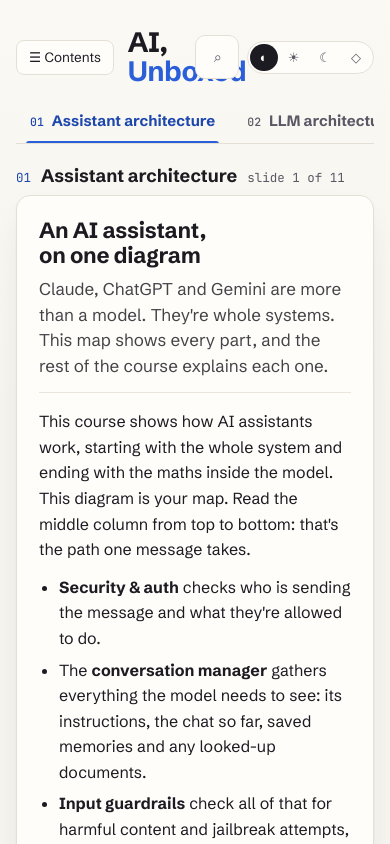
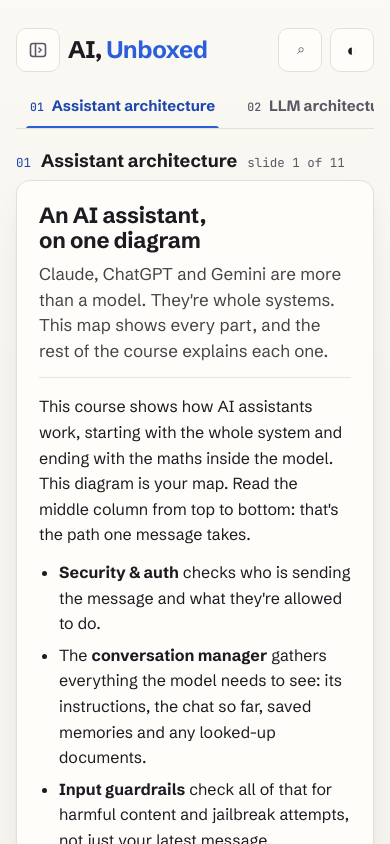
Before and after one commit to sgarg5858/ai-unboxed, an Angular app: page /#/assistant/1 in a window 390 px wide. Shown: the top 844 px of the page. Built offline with nearby package versions, Linux system fonts and the light colour scheme.

Commit message:
mobile navigation fixed

```diff
--- a/src/app/course/course-shell/course-shell.css
+++ b/src/app/course/course-shell/course-shell.css
@@ -104,6 +104,30 @@ h1 {
 h1 span {
   color: var(--accent);
 }
+/* Same look as the sidebar's panel toggle on wide screens. */
+.toc-btn {
+  display: grid;
+  place-items: center;
+  width: 40px;
+  height: 40px;
+  padding: 0;
+  border: 1px solid var(--line);
+  border-radius: 10px;
+  background: var(--surface);
+  color: var(--muted);
+  cursor: pointer;
+}
+.toc-btn:hover {
+  color: var(--ink);
+}
+.toc-btn:focus-visible {
+  outline: 2px solid var(--accent-ink);
+  outline-offset: 2px;
+}
+.toc-btn svg {
+  width: 20px;
+  height: 20px;
+}
 .sub {
   font-family: var(--f-mono);
   font-size: 12.5px;
@@ -114,6 +138,17 @@ h1 span {
 @media (max-width: 600px) {
   .sub {
     display: none;
+  }
+  header.top {
+    gap: 8px;
+  }
+  h1 {
+    font-size: 24px;
+    white-space: nowrap;
+  }
+  .toc-btn {
+    width: 44px;
+    height: 44px;
   }
 }
 .kbd {
--- a/src/app/course/course-shell/course-shell.html
+++ b/src/app/course/course-shell/course-shell.html
@@ -6,15 +6,26 @@
 }
 <div class="wrap" [class.nav-hidden]="!sidebar.open()">
   <header class="top">
-    <!-- Narrow screens: the sidebar isn't shown, so this opens the contents drawer. -->
+    <!-- Narrow screens: no sidebar, so the same panel icon opens the contents drawer. -->
     <button
       type="button"
-      class="btn toc-btn"
+      class="toc-btn"
       aria-haspopup="dialog"
-      title="Open contents"
+      aria-label="Open contents"
+      title="Contents"
       (click)="drawer.open()"
     >
-      <span aria-hidden="true">☰</span> Contents
+      <svg
+        viewBox="0 0 20 20"
+        fill="none"
+        stroke="currentColor"
+        stroke-width="1.6"
+        aria-hidden="true"
+      >
+        <rect x="2.5" y="3.5" width="15" height="13" rx="2.5" />
+        <path d="M7.5 3.5v13" />
+        <path d="M11 8l2.2 2-2.2 2" stroke-linecap="round" stroke-linejoin="round" />
+      </svg>
     </button>
     <h1>AI, <span>Unboxed</span></h1>
     <div class="tools">
--- a/src/app/shared/theme/theme-switch.css
+++ b/src/app/shared/theme/theme-switch.css
@@ -37,3 +37,29 @@
     padding: 5px 10px;
   }
 }
+.theme-cycle {
+  display: none;
+}
+/* Phones: one button showing the current theme; each tap moves to the next. */
+@media (max-width: 600px) {
+  .theme-switch {
+    display: none;
+  }
+  .theme-cycle {
+    display: grid;
+    place-items: center;
+    width: 44px;
+    height: 44px;
+    border: 1px solid var(--line);
+    border-radius: 10px;
+    background: var(--surface);
+    color: var(--ink);
+    font: inherit;
+    font-size: 17px;
+    cursor: pointer;
+  }
+  .theme-cycle:focus-visible {
+    outline: 2px solid var(--accent-ink);
+    outline-offset: 2px;
+  }
+}
--- a/src/app/shared/theme/theme-switch.ts
+++ b/src/app/shared/theme/theme-switch.ts
@@ -1,7 +1,7 @@
-import { ChangeDetectionStrategy, Component, inject } from '@angular/core';
+import { ChangeDetectionStrategy, Component, computed, inject } from '@angular/core';
 import { Theme, ThemeChoice } from './theme';
 
-/** Segmented Auto / Light / Dark / Glass control. */
+/** Segmented Auto / Light / Dark / Glass control. Phones get one button that steps through them. */
 @Component({
   selector: 'app-theme-switch',
   styleUrl: './theme-switch.css',
@@ -21,6 +21,16 @@ import { Theme, ThemeChoice } from './theme';
         </button>
       }
     </div>
+    @let c = current();
+    <button
+      type="button"
+      class="theme-cycle"
+      [attr.aria-label]="'Theme: ' + c.label + '. Switch to ' + next().label"
+      [attr.title]="'Theme: ' + c.label"
+      (click)="theme.set(next().value)"
+    >
+      <span aria-hidden="true">{{ c.icon }}</span>
+    </button>
   `,
 })
 export class ThemeSwitch {
@@ -37,4 +47,9 @@ export class ThemeSwitch {
         title: 'Glass theme: frosted, see-through panels',
       },
     ];
+  private readonly index = computed(() =>
+    this.options.findIndex((o) => o.value === this.theme.choice()),
+  );
+  protected readonly current = computed(() => this.options[this.index()]);
+  protected readonly next = computed(() => this.options[(this.index() + 1) % this.options.length]);
 }
```
Also changed, not shown: 2 other files (tests, documents, lock files or other folders).
